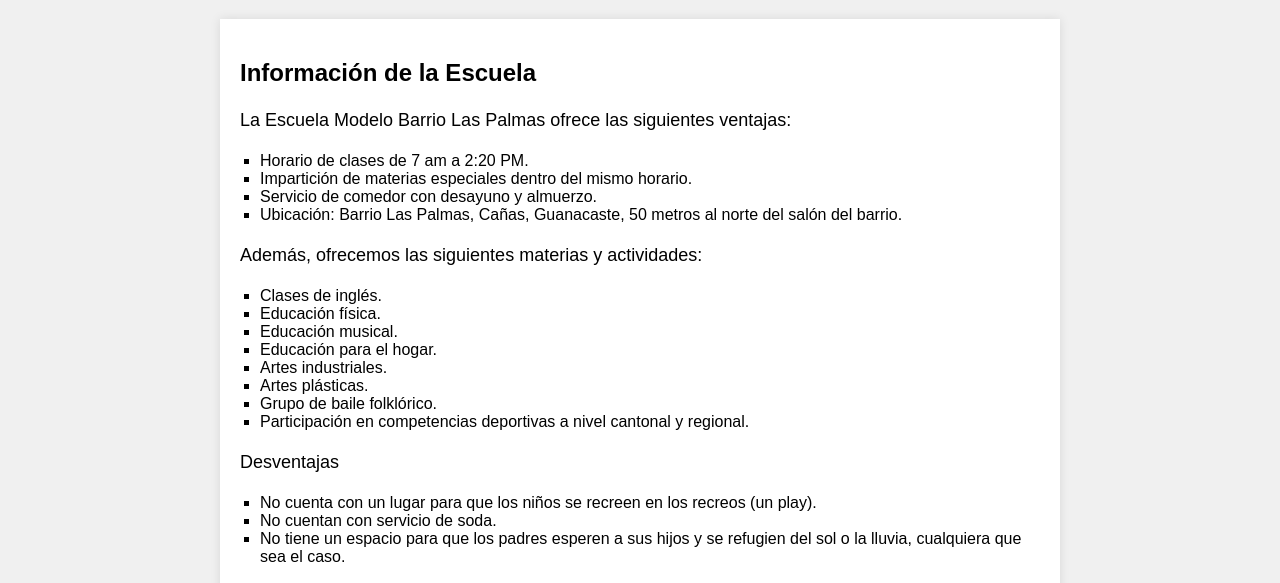
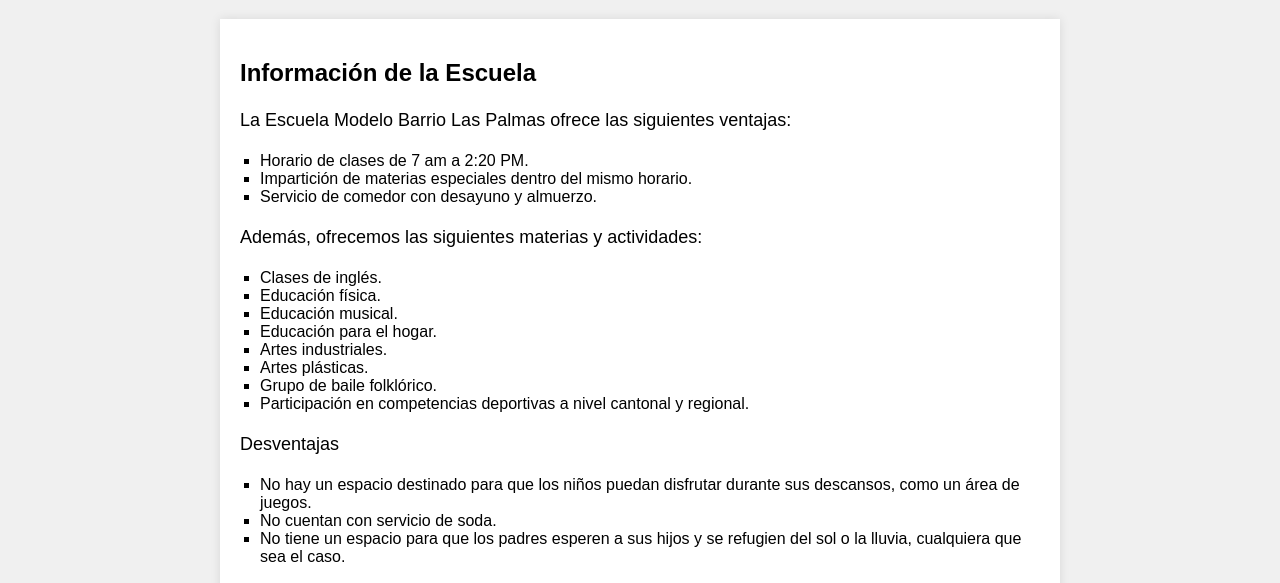
Before and after one commit to Wongka02/Escuela_Las_Palmas, a plain HTML site: page index.html in a window 1280 px wide. Shown: the part 188-771 px from the top of the page. Drawn offline with Linux system fonts and the light colour scheme.

Commit message:
Update index.html

```diff
--- a/index.html
+++ b/index.html
@@ -75,7 +75,6 @@
             <li>Horario de clases de 7 am a 2:20 PM.</li>
             <li>Impartición de materias especiales dentro del mismo horario.</li>
             <li>Servicio de comedor con desayuno y almuerzo.</li>
-            <li>Ubicación: Barrio Las Palmas, Cañas, Guanacaste, 50 metros al norte del salón del barrio.</li>
         </ul>
         <p>Además, ofrecemos las siguientes materias y actividades:</p>
         <ul>
@@ -90,7 +89,7 @@
         </ul>
         <p>Desventajas</p>
         <ul>
-            <li>No cuenta con un lugar para que los niños se recreen en los recreos (un play).</li>
+            <li>No hay un espacio destinado para que los niños puedan disfrutar durante sus descansos, como un área de juegos.</li>
             <li>No cuentan con servicio de soda.</li>
             <li>No tiene un espacio para que los padres esperen a sus hijos y se refugien del sol o la lluvia, cualquiera que sea el caso.</li>
         </ul>
```
